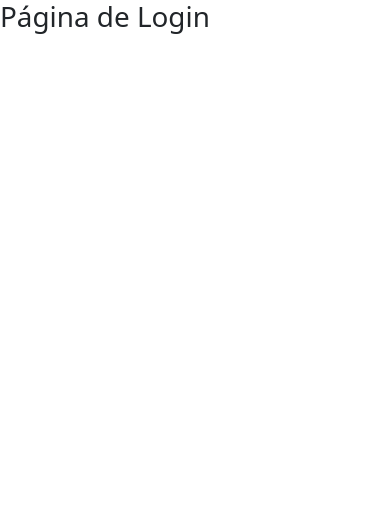
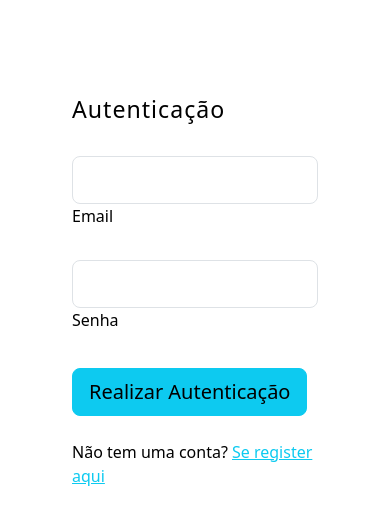
Before and after one commit to AlecYalcin/nodeSecurityTesting, a React (Vite) app in the folder frontend/: page /login in a window 390 px wide. Shown: the top 520 px of the page. Built offline with nearby package versions, Linux system fonts and the light colour scheme.

Commit message:
Páginas de Login e Registro feitas

```diff
--- a/frontend/src/components/navbar.tsx
+++ b/frontend/src/components/navbar.tsx
@@ -23,12 +23,12 @@ const Navbar = () => {
 
           {/* Profile/Auth Bar */}
           <div className="d-flex justify-content-between">
-            <button className="btn btn-primary me-2" type="button">
+            <a className="btn btn-primary me-2" href="/login">
               Login
-            </button>
-            <button className="btn btn-outline-primary" type="button">
+            </a>
+            <a className="btn btn-outline-primary" href="/register">
               Registro
-            </button>
+            </a>
           </div>
         </div>
       </nav>
--- a/frontend/src/pages/auth/login.tsx
+++ b/frontend/src/pages/auth/login.tsx
@@ -1,8 +1,73 @@
+import LoginImg from "../../../public/login-img.jpg";
+
 const Login = () => {
   return (
-    <div>
-      <h1>Página de Login</h1>
-    </div>
+    <section className="vh-100">
+      <div className="container-fluid">
+        <div className="row">
+          <div className="col-sm-6 text-black">
+            <div className="d-flex align-items-center h-custom-2 px-5 ms-xl-4 mt-5 pt-5 pt-xl-0 mt-xl-n5">
+              <form className="container-fluid">
+                <h3
+                  className="fw-normal mb-3 pb-3"
+                  style={{ letterSpacing: "1px" }}
+                >
+                  Autenticação
+                </h3>
+
+                <div data-mdb-input-init className="form-outline mb-4">
+                  <input
+                    type="email"
+                    id="form2Example18"
+                    className="form-control form-control-lg"
+                  />
+                  <label className="form-label" htmlFor="form2Example18">
+                    Email
+                  </label>
+                </div>
+
+                <div data-mdb-input-init className="form-outline mb-4">
+                  <input
+                    type="password"
+                    id="form2Example28"
+                    className="form-control form-control-lg"
+                  />
+                  <label className="form-label" htmlFor="form2Example28">
+                    Senha
+                  </label>
+                </div>
+
+                <div className="pt-1 mb-4">
+                  <button
+                    data-mdb-button-init
+                    data-mdb-ripple-init
+                    className="btn btn-info btn-lg btn-block"
+                    type="button"
+                  >
+                    Realizar Autenticação
+                  </button>
+                </div>
+
+                <p>
+                  Não tem uma conta?{" "}
+                  <a href="/register" className="link-info">
+                    Se register aqui
+                  </a>
+                </p>
+              </form>
+            </div>
+          </div>
+          <div className="col-sm-6 px-0 d-none d-sm-block">
+            <img
+              src={LoginImg}
+              alt="Login image"
+              className="w-100 vh-100"
+              style={{ objectFit: "cover", objectPosition: "left" }}
+            />
+          </div>
+        </div>
+      </div>
+    </section>
   );
 };
 
--- a/frontend/src/pages/auth/register.tsx
+++ b/frontend/src/pages/auth/register.tsx
@@ -1,8 +1,84 @@
+import RegisterImg from "../../../public/register-img.jpg";
+
 const Register = () => {
   return (
-    <div>
-      <h1>Página de Registro</h1>
-    </div>
+    <section className="vh-100">
+      <div className="container-fluid">
+        <div className="row">
+          <div className="col-sm-6 px-0 d-none d-sm-block">
+            <img
+              src={RegisterImg}
+              alt="Login image"
+              className="w-100 vh-100"
+              style={{ objectFit: "cover", objectPosition: "left" }}
+            />
+          </div>
+          <div className="col-sm-6 text-black">
+            <div className="d-flex align-items-center h-custom-2 px-5 ms-xl-4 mt-5 pt-5 pt-xl-0 mt-xl-n5">
+              <form className="container-fluid">
+                <h3
+                  className="fw-normal mb-3 pb-3"
+                  style={{ letterSpacing: "1px" }}
+                >
+                  Criação de Conta
+                </h3>
+
+                <div data-mdb-input-init className="form-outline mb-4">
+                  <input
+                    type="name"
+                    id="name"
+                    className="form-control form-control-lg"
+                  />
+                  <label className="form-label" htmlFor="name">
+                    Nome de Usuário
+                  </label>
+                </div>
+
+                <div data-mdb-input-init className="form-outline mb-4">
+                  <input
+                    type="email"
+                    id="email"
+                    className="form-control form-control-lg"
+                  />
+                  <label className="form-label" htmlFor="email">
+                    Email
+                  </label>
+                </div>
+
+                <div data-mdb-input-init className="form-outline mb-4">
+                  <input
+                    type="password"
+                    id="password"
+                    className="form-control form-control-lg"
+                  />
+                  <label className="form-label" htmlFor="password">
+                    Senha
+                  </label>
+                </div>
+
+                <div className="pt-1 mb-4">
+                  <button
+                    data-mdb-button-init
+                    data-mdb-ripple-init
+                    className="btn btn-info btn-lg btn-block"
+                    type="button"
+                  >
+                    Criar Conta
+                  </button>
+                </div>
+
+                <p>
+                  Já possui uma conta?{" "}
+                  <a href="/login" className="link-info">
+                    Entre por aqui
+                  </a>
+                </p>
+              </form>
+            </div>
+          </div>
+        </div>
+      </div>
+    </section>
   );
 };
 
```
Also changed, not shown: 2 other files (tests, documents, lock files or other folders).
